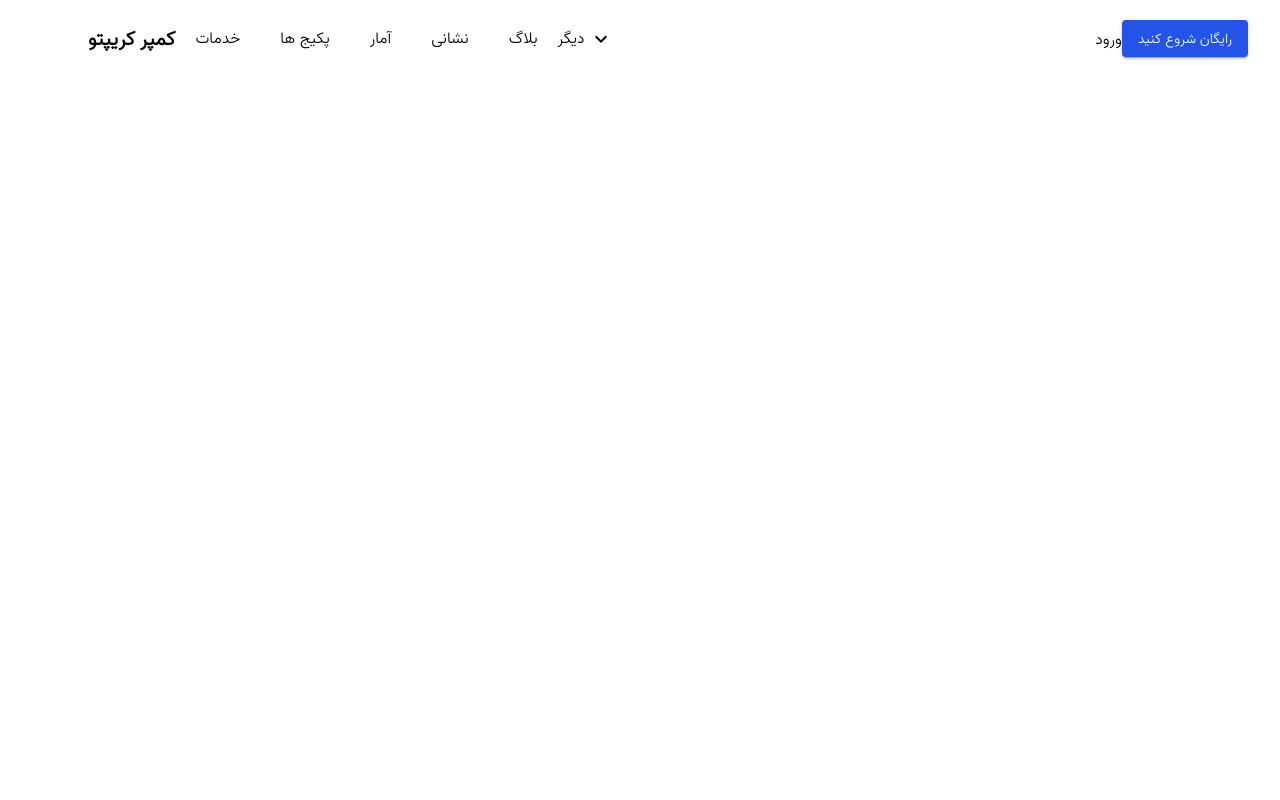
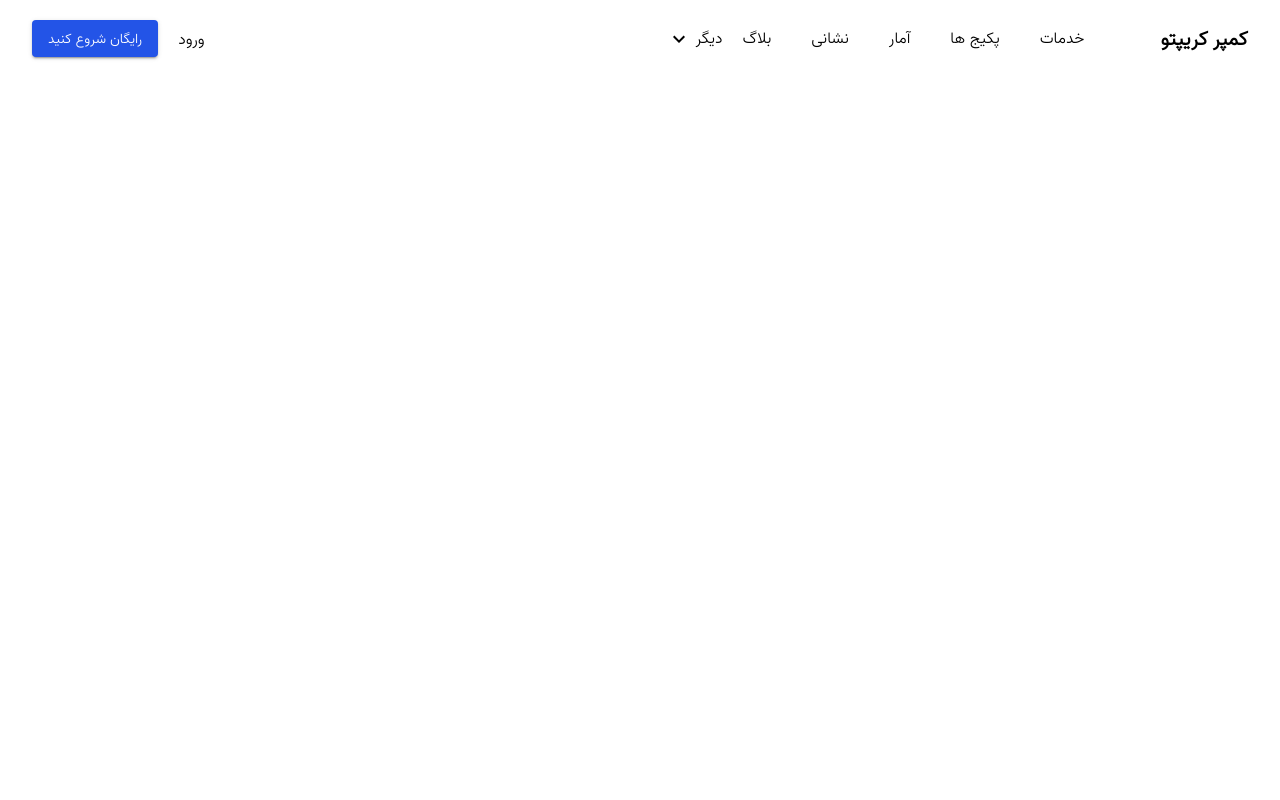
Before and after one commit to SecretKeeper/CamperCrypto, a Next.js app: page / in a window 1280 px wide. Shown: the top 800 px of the page. Built offline with nearby package versions, Linux system fonts and the light colour scheme.

Commit message:
add rtl class

```diff
--- a/styles/globals.css
+++ b/styles/globals.css
@@ -36,3 +36,7 @@ body {
   font-weight: bold;
   font-style: italic;
 }
+
+.rtl {
+  direction: rtl;
+}
```
